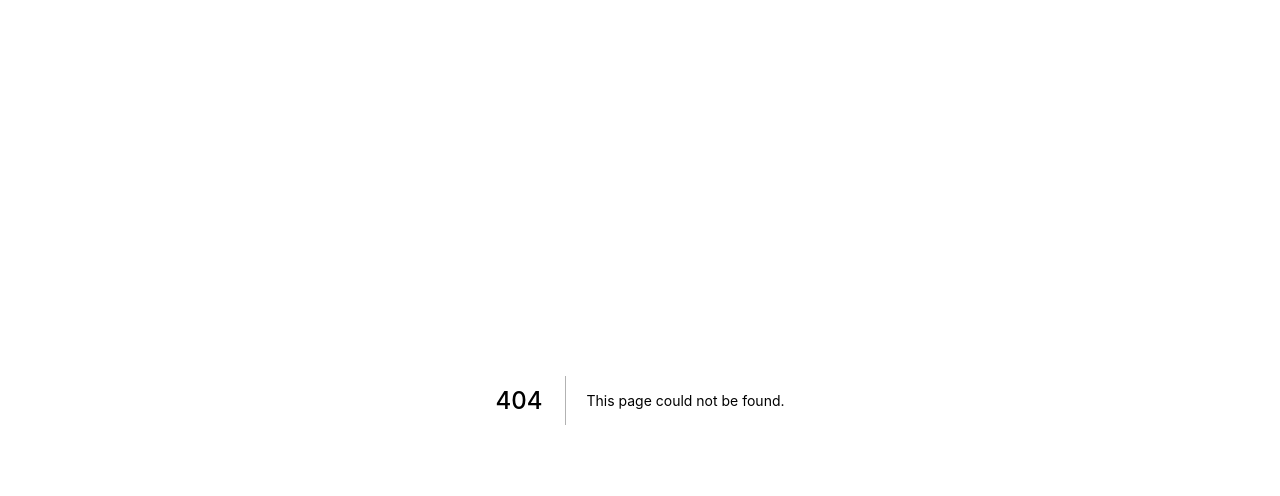
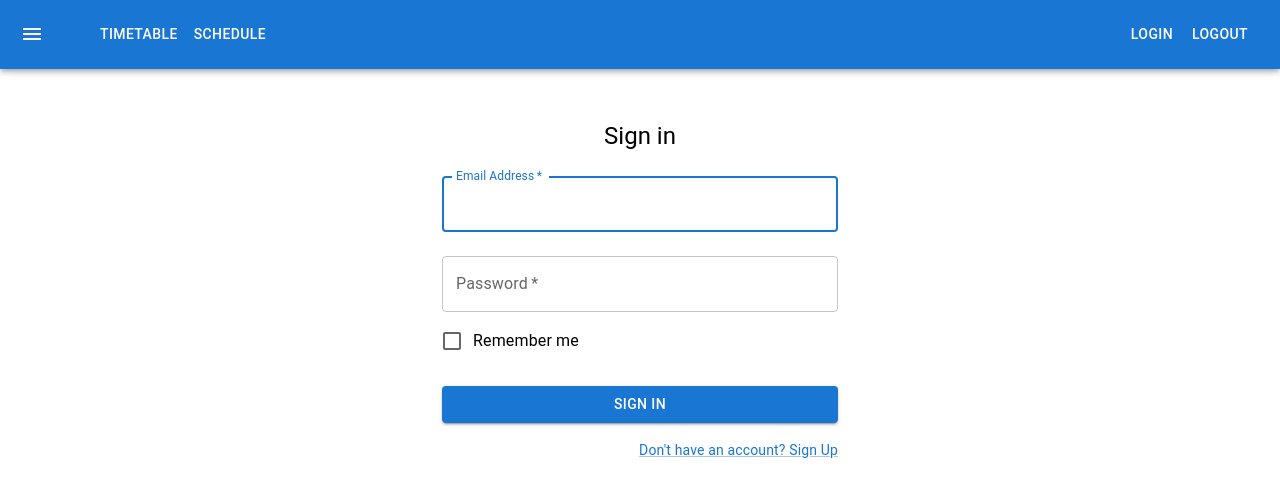
Before and after one commit to webikim/scheduleit, a Next.js app: page /auth in a window 1280 px wide. Before the commit this address had no page. Shown: the top 496 px of the page. Built offline with nearby package versions, Linux system fonts and the light colour scheme.

Commit message:
added Layout into _app. Added page auth and SignIn/SignUp components

```diff
--- /dev/null
+++ b/components/auth/SignIn.tsx
@@ -0,0 +1,83 @@
+import { Box, Button, Checkbox, Container, FormControlLabel, Grid, Link, TextField, Typography } from '@mui/material';
+import React from 'react';
+
+interface SignInProps {
+
+}
+
+const SignIn = (props: SignInProps) => {
+    const handleSubmit = (event: React.FormEvent<HTMLFormElement>) => {
+
+    }
+    return (
+        <>
+            <Container component="main" maxWidth="xs">
+                <Box
+                    sx={{
+                        marginTop: 3,
+                        display: "flex",
+                        flexDirection: "column",
+                        alignItems: "center",
+                    }}
+                >
+                    <Typography component="h1" variant="h5">
+                        Sign in
+                    </Typography>
+                    <Box
+                        component="form"
+                        onSubmit={handleSubmit}
+                        noValidate
+                        sx={{ mt: 1 }}
+                    >
+                        <TextField
+                            margin="normal"
+                            required
+                            fullWidth
+                            id="email"
+                            label="Email Address"
+                            name="email"
+                            autoComplete="email"
+                            autoFocus
+                        />
+                        <TextField
+                            margin="normal"
+                            required
+                            fullWidth
+                            name="password"
+                            label="Password"
+                            type="password"
+                            id="password"
+                            autoComplete="current-password"
+                        />
+                        <FormControlLabel
+                            control={<Checkbox value="remember" color="primary" />}
+                            label="Remember me"
+                        />
+                        <Button
+                            type="submit"
+                            fullWidth
+                            variant="contained"
+                            sx={{ mt: 3, mb: 2 }}
+                        >
+                            Sign In
+                        </Button>
+                        <Grid container justifyContent='flex-end'>
+                            {/* <Grid item xs>
+                                <Link href="#" variant="body2" onClick={ openForgot }>
+                                    Forgot password?
+                                </Link>
+                            </Grid> */}
+                            <Grid item>
+                                <Link href="#" variant="body2">
+                                    {"Don't have an account? Sign Up"}
+                                </Link>
+                            </Grid>
+                        </Grid>
+                    </Box>
+                </Box>
+            </Container>
+        </>
+    )
+}
+
+export default SignIn;
--- /dev/null
+++ b/components/layout/Layout.tsx
@@ -0,0 +1,25 @@
+import { Container } from '@mui/material';
+import React, { ReactNode } from 'react'
+import TopBar, { paddingAppSpace } from './TopBar';
+
+interface LaytoutProps {
+    children?: ReactNode;
+}
+
+const Layout = (props: LaytoutProps) => {
+    return (
+        <>
+            <TopBar />
+            <main>
+                <Container sx={{ marginTop: '2em', flexGrow: 1 }}>
+                    { paddingAppSpace() }
+                    { props.children }
+                </Container>
+            </main>
+            <footer>
+            </footer>
+        </>
+    )
+}
+
+export default Layout;
--- a/components/TopBar.tsx
+++ b/components/layout/TopBar.tsx
@@ -4,7 +4,7 @@ import { useRouter } from 'next/router'
 import React from 'react';
 
 export const menus = ['TimeTable', 'Schedule'];
-export const pages = ['/week', '/schedule'];
+export const pages = ['/table', '/week'];
 
 const DrawerHeader = styled('div')(({ theme }) => ({
     display: 'flex',
--- a/pages/_app.js
+++ b/pages/_app.js
@@ -1,7 +1,12 @@
-import '../styles/globals.css'
+import Layout from '../components/layout/Layout.tsx';
+import '../styles/globals.css';
 
 function MyApp({ Component, pageProps }) {
-  return <Component {...pageProps} />
+    return (
+        <Layout>
+            <Component {...pageProps} />
+        </Layout>
+    )
 }
 
 export default MyApp
--- /dev/null
+++ b/pages/_document.tsx
@@ -0,0 +1,24 @@
+import Document, { Html, Head, Main, NextScript } from "next/document";
+export default class CustomDocument extends Document {
+    render() {
+        return (
+            <Html>
+                <Head>
+                    <meta
+                        name="description"
+                        content="schedule anything"
+                    />
+                    <link rel="icon" href="/favicon.ico" />
+                    <link
+                        rel="stylesheet"
+                        href="https://fonts.googleapis.com/icon?family=Material+Icons"
+                    />
+                </Head>
+                <body>
+                    <Main />
+                </body>
+                <NextScript />
+            </Html>
+        )
+    }
+}
--- /dev/null
+++ b/pages/auth.tsx
@@ -0,0 +1,14 @@
+import React from 'react';
+import SignIn from '../components/auth/SignIn';
+
+interface AuthProps { }
+
+const Auth = (props: AuthProps) => {
+    return (
+        <>
+            <SignIn></SignIn>
+        </>
+    )
+}
+
+export default Auth;
```
Also changed, not shown: components/auth/SignUp.tsx (added, +88 -0 lines), pages/index.js (+2 -18 lines), pages/week/index.tsx (+7 -27 lines).
